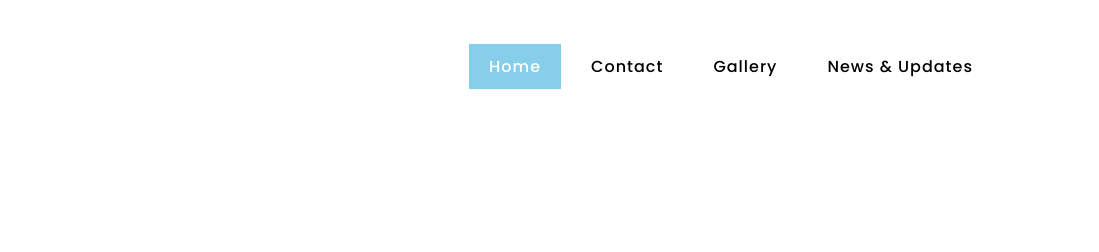
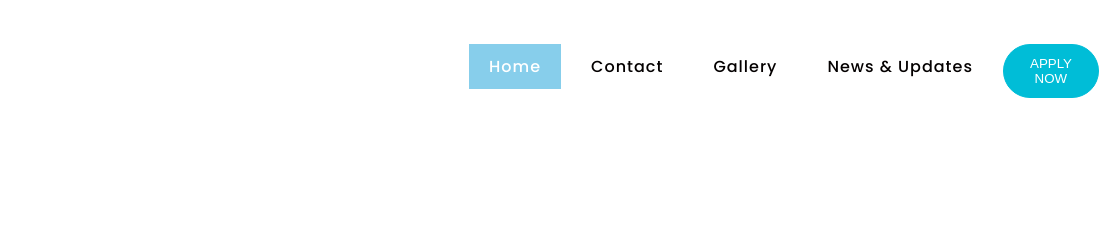
Before and after one commit to joe052/lish-website, a plain HTML site: page index.html in a window 1280 px wide. Shown: the top 252 px of the page, 218-1317 px from the left, 1099 px wide, since content can reach past the window. Drawn offline with nearby package versions, Linux system fonts and the light colour scheme.

Commit message:
added apply button

```diff
--- a/index.html
+++ b/index.html
@@ -47,6 +47,14 @@
       <li><a href="/contactus.html">Contact</a></li>
       <li><a href="/gallery.html">Gallery</a></li>
       <li><a href="/updates.html">News & Updates</a></li>
+      <li>
+        <button
+          class="button"
+          onclick="window.open('https://forms.gle/QjpU6RgWvUprVDGf6','_blank');"
+        >
+          Apply now
+        </button>
+      </li>
     </ul>
   </header>
   <body>
--- a/static/css/style.css
+++ b/static/css/style.css
@@ -67,6 +67,28 @@ header {
 .navlist a.active {
   background-color: skyblue;
   color: #fff;
+}
+/* apply button */
+.button {
+  cursor: pointer;
+  margin: 0 5px;
+  background-color: #00bdd7;
+  padding: 10px 26px 10px;
+  border: 1px solid #00bdd7;
+  border-radius: 40px;
+  position: absolute;
+  color: #fff;
+  min-height: 54px;
+  outline: 0;
+  /* width: 120px; */
+  transition: color 0.1s ease-in 0.32s, width 0.2s ease-in,
+    font-size 0.1s ease-in 0.21s;
+  text-transform: uppercase;
+  text-align: center;
+  font-family: "Montserrat", sans-serif;
+}
+.button:hover{
+  opacity: 0.7;
 }
 #menu-icon {
   color: #fff;
```
Also changed, not shown: updates.html (+14 -4 lines).
